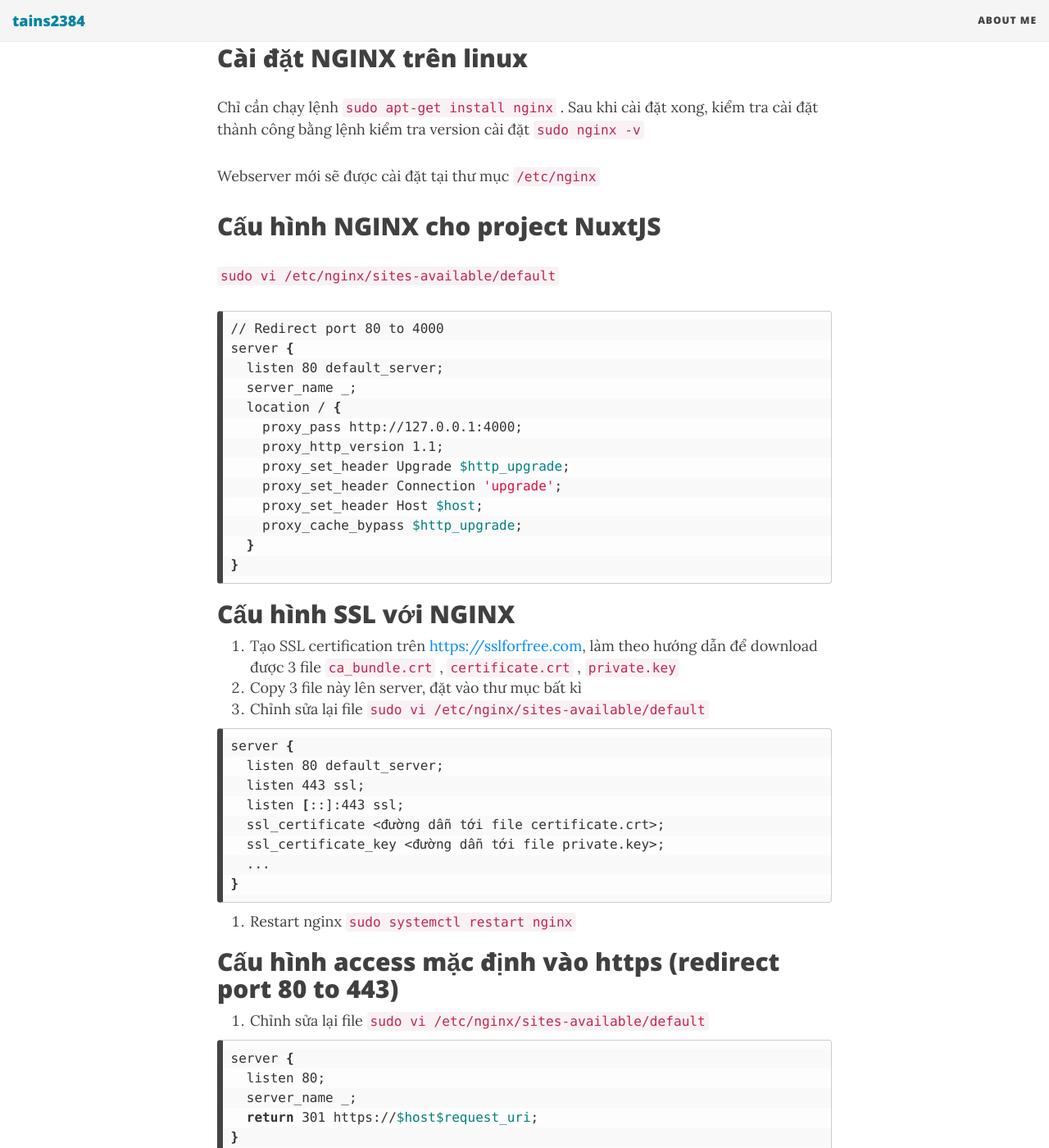
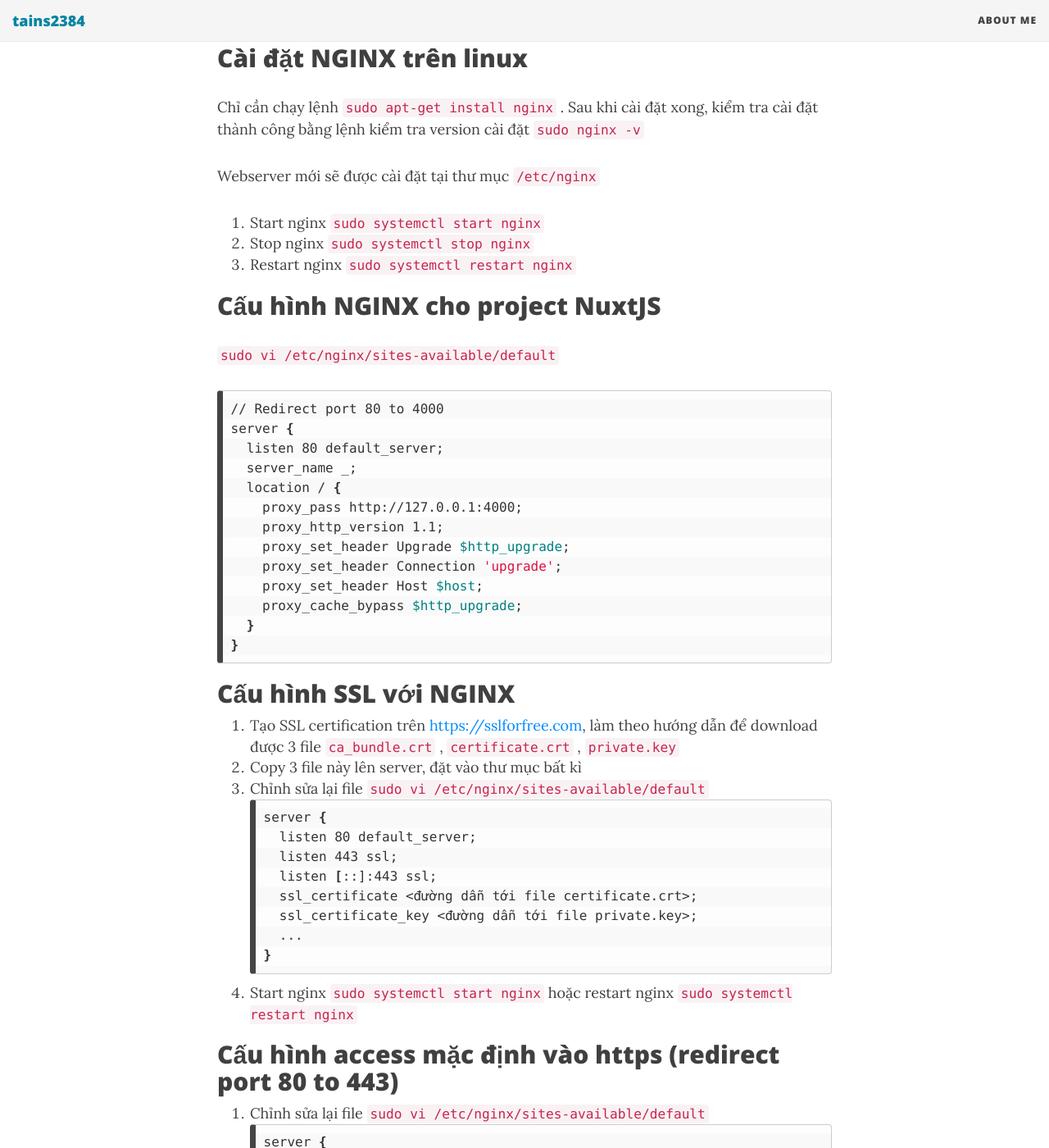
Before and after one commit to tains2384/tains2384.github.io, a Jekyll site: the page built from _posts/2019-12-16-setup-nginx-on-linux-for-nuxtjs.md, in a window 1280 px wide and 1400 px high, scrolled down 412 px. Shown: the whole window at 82% size. Built offline with Jekyll 4.4.1, drawn with Linux system fonts in a browser that asks for light colours; nearby versions of some CDN libraries; some of the changed text lies outside the part shown.

Commit message:
nginx-nuxtjs

````diff
--- a/_posts/2019-12-16-setup-nginx-on-linux-for-nuxtjs.md
+++ b/_posts/2019-12-16-setup-nginx-on-linux-for-nuxtjs.md
@@ -16,6 +16,10 @@ comments: true
 Chỉ cần chạy lệnh `sudo apt-get install nginx` . Sau khi cài đặt xong, kiểm tra cài đặt thành công bằng lệnh kiểm tra version cài đặt `sudo nginx -v`
 
 Webserver mới sẽ được cài đặt tại thư mục `/etc/nginx`
+
+1. Start nginx `sudo systemctl start nginx`
+2. Stop nginx `sudo systemctl stop nginx`
+3. Restart nginx `sudo systemctl restart nginx`
 
 ## Cấu hình NGINX cho project NuxtJS
 
@@ -42,7 +46,6 @@ server {
 1. Tạo SSL certification trên [https://sslforfree.com](https://sslforfree.com), làm theo hướng dẫn để download được 3 file `ca_bundle.crt` , `certificate.crt` , `private.key`
 2. Copy 3 file này lên server, đặt vào thư mục bất kì
 3. Chỉnh sửa lại file `sudo vi /etc/nginx/sites-available/default`
-
 ``` sh
 server {
   listen 80 default_server;
@@ -53,13 +56,11 @@ server {
   ...
 }
 ```
-
-4. Restart nginx `sudo systemctl restart nginx`
+4. Start nginx `sudo systemctl start nginx` hoặc restart nginx `sudo systemctl restart nginx`
 
 ## Cấu hình access mặc định vào https (redirect port 80 to 443)
 
 1. Chỉnh sửa lại file `sudo vi /etc/nginx/sites-available/default`
-
 ``` sh
 server {
   listen 80;
@@ -74,5 +75,4 @@ server {
   ssl_certificate_key <đường dẫn tới file private.key>;
 }
 ```
-
-2. Restart nginx `sudo systemctl restart nginx`
+2. Start nginx `sudo systemctl start nginx` hoặc restart nginx `sudo systemctl restart nginx`
````
